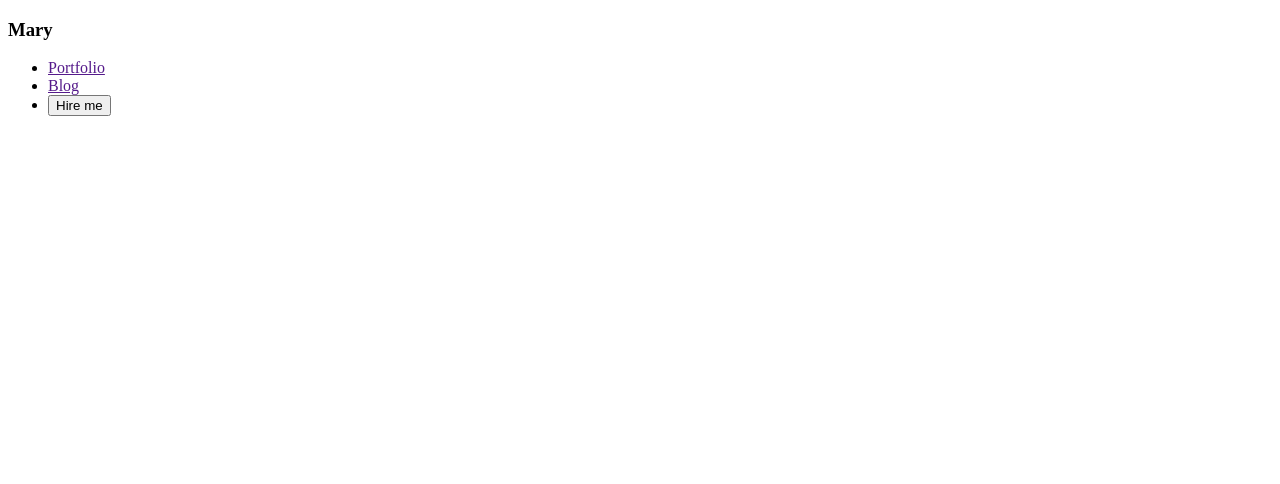
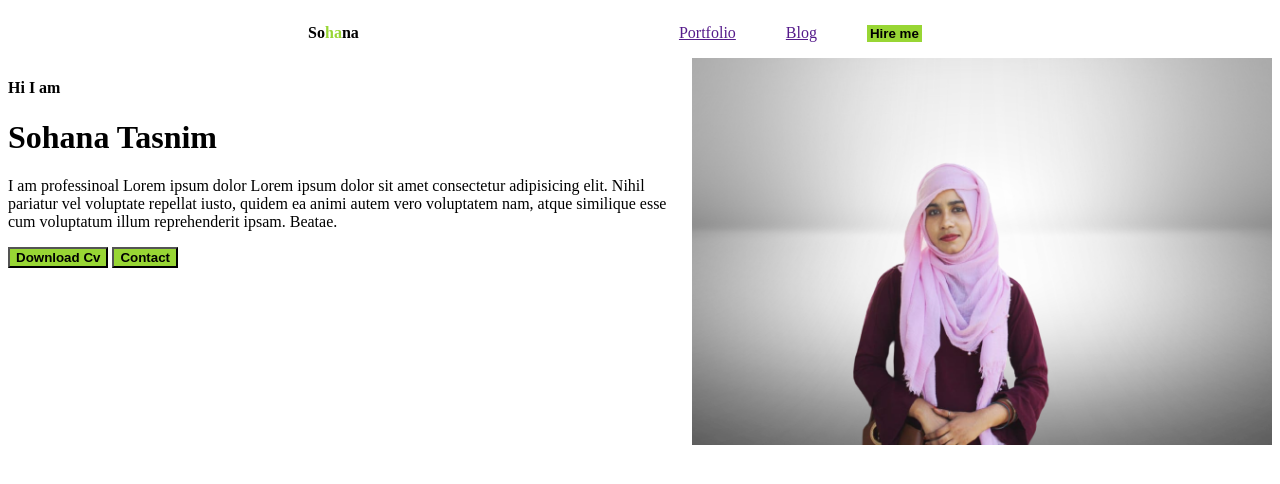
Before and after one commit to sohanaweb/Portfolio-, a plain HTML site: page index.html in a window 1280 px wide. Drawn offline with Linux system fonts and the light colour scheme.

Commit message:
new updst

```diff
--- a/index.html
+++ b/index.html
@@ -5,17 +5,31 @@
     <meta http-equiv="X-UA-Compatible" content="IE=edge">
     <meta name="viewport" content="width=device-width, initial-scale=1.0">
     <title>Web devoloper </title>
+    <link rel ="stylesheet" href="portfolio.css">
 </head>
 <header>
     <nav>
-        <h3>Mary</h3>
+        <h3 class="nav-title">So<span class="text-primary">ha</span>na</h3>
         <ul>
             <li><a href=""> Portfolio</a></li>
             <li><a href="">Blog</a></li>
-            <li ><a href=""><button>Hire me</button></a></li>
+            <li ><a href=""><button class="btn-primary">Hire me</button></a></li>
 
         </ul>
     </nav>
+    <div class="banner">
+        <div class="bannercon">
+            <h4 class="gret">Hi I am </h4>
+            <h1> Sohana Tasnim</h1>
+            <p class="banner des"> I am professinoal Lorem ipsum dolor Lorem ipsum dolor sit amet consectetur adipisicing elit. Nihil pariatur vel voluptate repellat iusto, quidem ea animi autem vero voluptatem nam, atque similique esse cum voluptatum illum reprehenderit ipsam. Beatae.</p>
+
+            <button class="color"> Download Cv</button>
+            <button class="color"> Contact</button>
+            </div>
+
+           <img class="bannerpic" src="IMG-20181201-WA0008-removebg-preview.png">
+
+             </div>
 </header>
 <body>
 
--- /dev/null
+++ b/portfolio.css
@@ -0,0 +1,50 @@
+nav{
+    display:flex;
+    align-items: center;
+    justify-content: space-evenly;
+    margin: 0px 20px;
+
+}
+.text-primary{
+    color: rgb(152, 214, 52);
+}
+.nav-title{
+    font-weight: 800;
+    font-size: medium;
+}
+nav ul{
+    display: flex;
+    align-items: center;
+    justify-content: space-evenly;
+}
+nav  ul li{
+list-style: none ;
+margin-right: 50px;
+}
+.btn-primary{
+    background-color: rgb(152, 214, 52);
+    font-weight: bold;
+
+color: black;
+padding: 1px 3px;
+border: none
+
+}
+.bannerpic{
+    width: 580px ;
+}
+.banner{
+    display: flex;
+    justify-content: space-between;
+}
+.color{
+    background-color: rgb(152, 214, 52);
+    font-weight: bold;
+
+}
+.bannerdes{
+    max-width: 580px;
+}
+.gret{
+    font-weight:small;
+}
```
Also changed, not shown: IMG-20181201-WA0008-removebg-preview.png (added).
